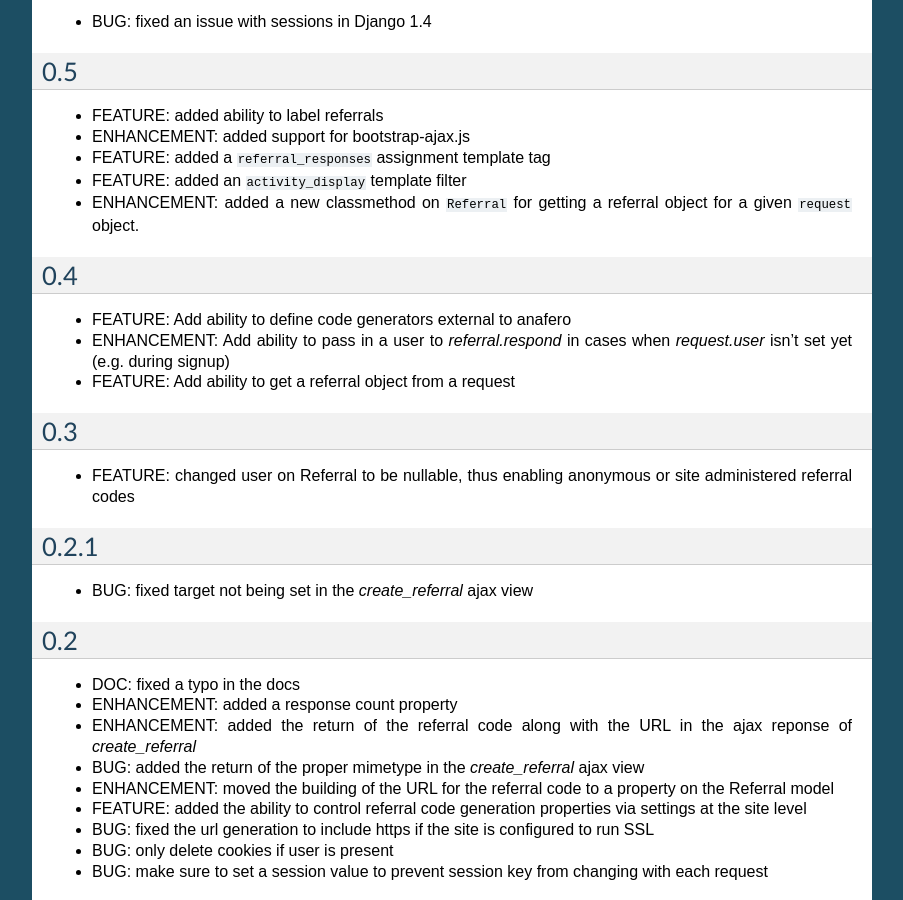
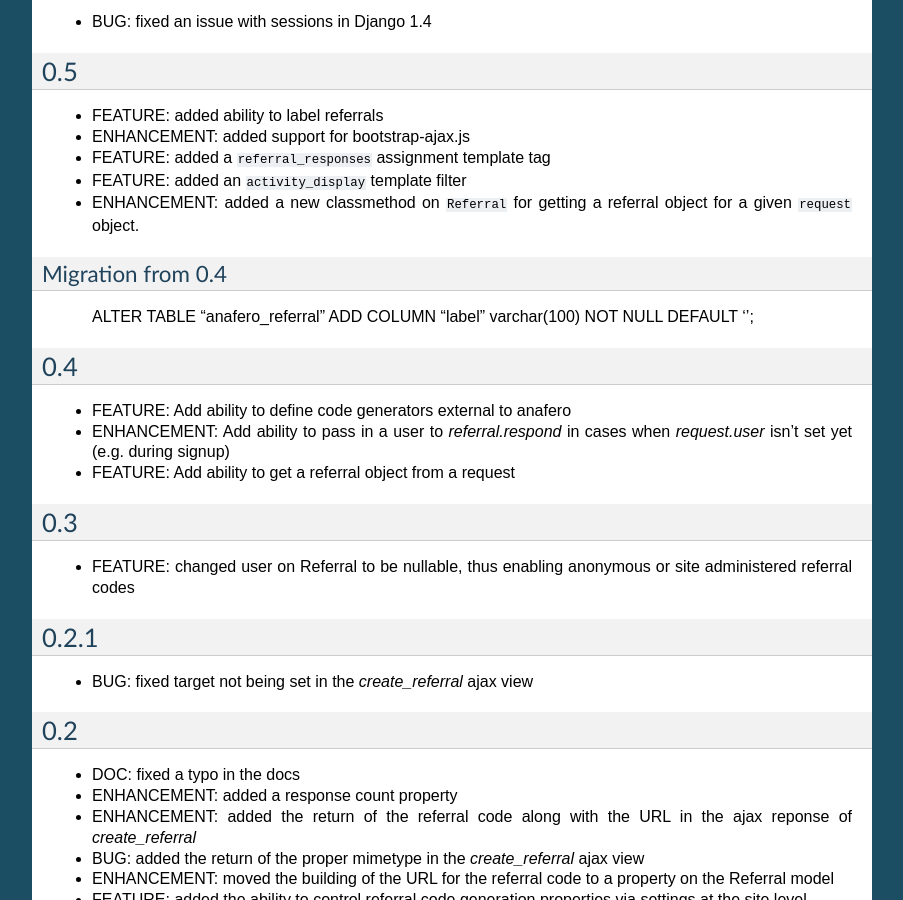
Before and after one commit to pinax/pinax-referrals, a Sphinx documentation site: the page built from docs/changelog.rst, in a window 1280 px wide and 900 px high, scrolled down 1214 px. Shown: the whole window, without its empty margins (198-1101 px from the left). Built offline with Sphinx 7.4.7, drawn with Linux system fonts in a browser that asks for light colours.

Commit message:
Fix docs for the 0.5 changelog
Added a missing migration

```diff
--- a/docs/changelog.rst
+++ b/docs/changelog.rst
@@ -82,6 +82,11 @@ Migration from 0.8.1
 - ENHANCEMENT: added a new classmethod on ``Referral`` for getting a referral
   object for a given ``request`` object.
 
+Migration from 0.4
+^^^^^^^^^^^^^^^^^^
+
+    ALTER TABLE "anafero_referral" ADD COLUMN "label" varchar(100) NOT NULL DEFAULT '';
+
 
 0.4
 ---
```
